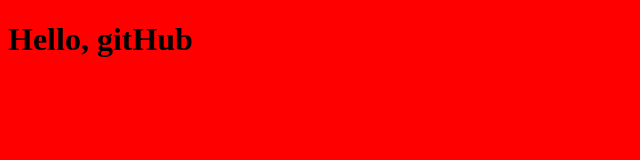
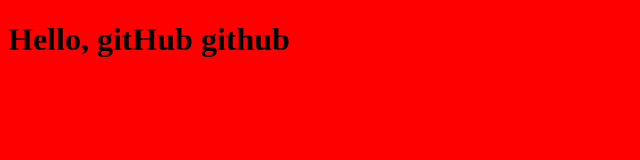
Before and after one commit to BogdanChumak21/webLesson, a plain HTML site: page index.html in a window 1280 px wide. Shown: the whole page, without its empty margins (0-640 px from the left). Drawn offline with Linux system fonts and the light colour scheme.

Commit message:
Some change

```diff
--- a/index.html
+++ b/index.html
@@ -10,7 +10,7 @@
 </head>
 
 <body>
-    <h1>Hello, gitHub</h1>
+    <h1>Hello, gitHub github</h1>
 </body>
 
 </html>
```
